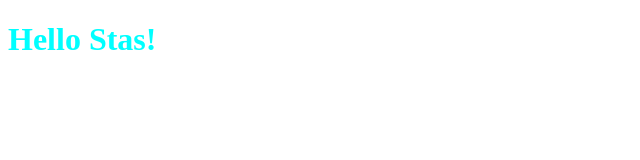
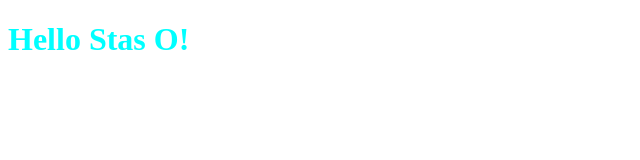
Before and after one commit to stasostrovsky/project1, a plain HTML site: page index.html in a window 1280 px wide. Shown: the full height of the page, 0-640 px from the left. Drawn offline with Linux system fonts and the light colour scheme.

Commit message:
modify index add O js

```diff
--- a/index.html
+++ b/index.html
@@ -9,7 +9,7 @@
 </head>
 
 <body>
-    <h1>Hello Stas!</h1>
+    <h1>Hello Stas O!</h1>
     <script src="js/script.js"></script>
 </body>
 
```
